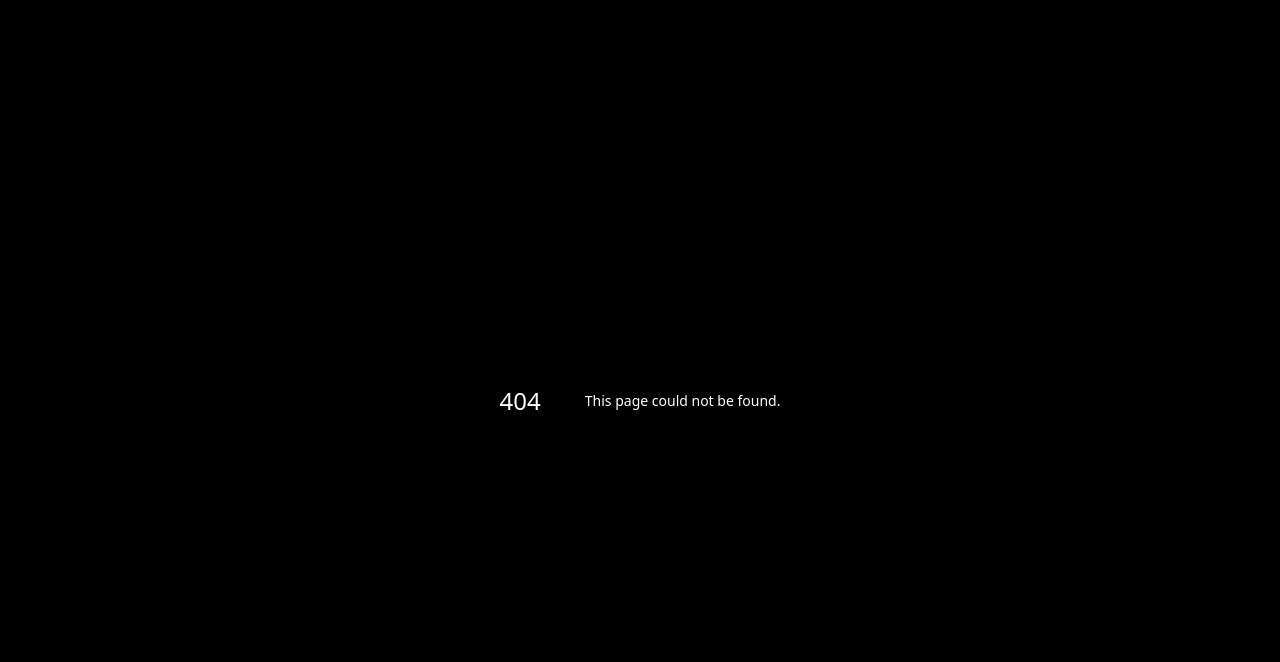
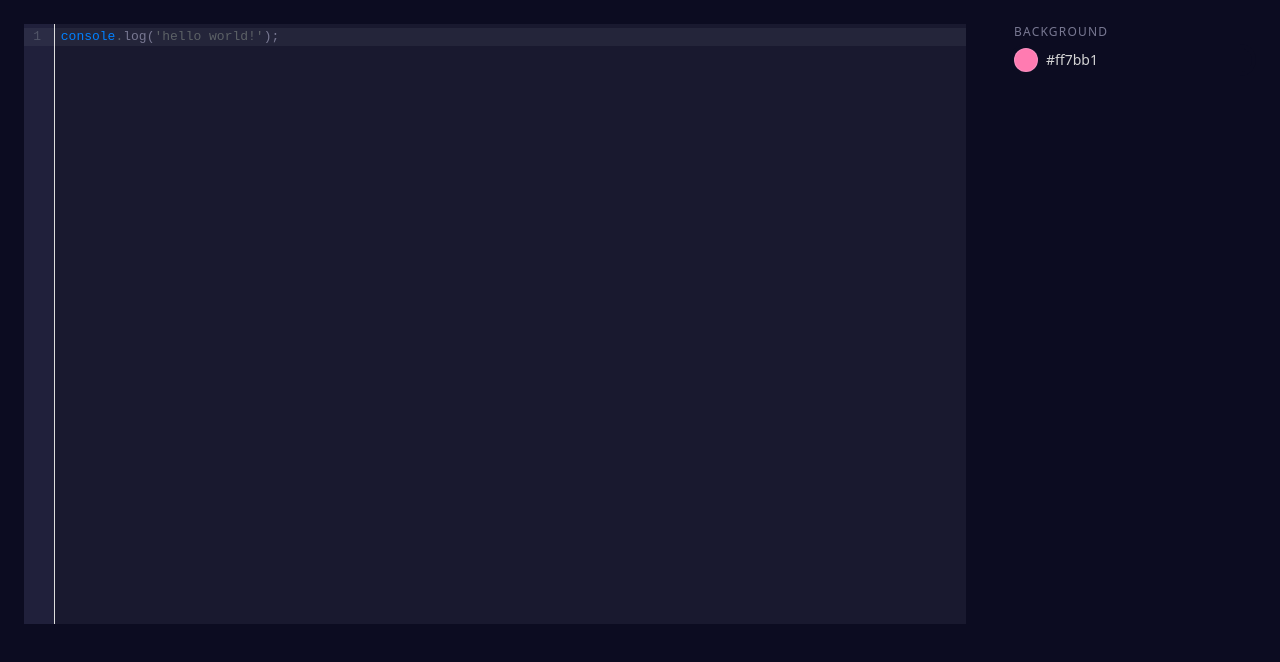
Before and after one commit to maxgeor/hueii, a Next.js app: page /sandbox in a window 1280 px wide. Before the commit this address had no page. Shown: the top 662 px of the page. Built offline with nearby package versions, Linux system fonts and the light colour scheme.

Commit message:
Got color picker to sync changes

```diff
--- a/app/editor/layout.js
+++ /dev/null
@@ -1,5 +0,0 @@
-export default function DashboardLayout({ children }) {
-  return (
-    <div>{children}</div>
-  );
-}
--- a/app/editor/page.js
+++ /dev/null
@@ -1,29 +0,0 @@
-'use client';
-
-import React, { useState } from 'react';
-import CodeMirror from '@uiw/react-codemirror';
-import { javascript } from '@codemirror/lang-javascript';
-
-export default function EditorPage() {
-  const [isOn, setIsOn] = useState(false);
-  const onChange = React.useCallback((value, viewUpdate) => {
-    console.log('value:', value);
-  }, []);
-
-  return (
-    <>
-      <div>Editor</div>
-
-      <p>{ isOn ? 'On!' : 'Off' }</p>
-      <button onClick={() => setIsOn(!isOn)}>
-        {`Turn ${isOn ? 'off' : 'on'}`}
-      </button>
-      <CodeMirror
-        value="console.log('hello world!');"
-        height="200px"
-        extensions={[javascript({ jsx: true })]}
-        onChange={onChange}
-      />
-    </>
-  );
-}
--- a/app/page.js
+++ b/app/page.js
@@ -9,20 +9,23 @@ export default function Page() {
     <>
       <Navbar maxWidth={maxWidth} />
       <div className="flex flex-col items-center gap-y-12 my-6">
-        <section className={`${maxWidth} flex flex-col items-center gap-y-12`}>
+        <section className={`${maxWidth} flex flex-col items-center gap-y-9`}>
           <h1 className='text-5xl font-bold text-center'>Create & publish VSCode themes, without the fuss</h1>
           <div className="flex flex-col items-center gap-y-4">
-            <Link href='/editor'>
+            <Link href='/sandbox'>
               <button className='w-fit rounded-full bg-white text-black transition ease-out transform hover:scale-110 active:scale-100 -rotate-1 hover:-rotate-2 active:-rotate-1  text-lg px-6 py-3 font-bold'>
                 Start designing
               </button>
             </Link>
-            <p className="text-gray-500">or <a href="#" className="ml-1 underline underline-offset-4 text-decoration-color-gray-500 font-medium text-white">Sign In</a></p>
+            <p className="text-gray-500">or <a href="#" className="ml-1 underline underline-offset-4 decoration-gray-500 hover:decoration-white font-medium text-white">Sign In</a></p>
           </div>
         </section>
         <section>
-          <div className="border-b-[10px] border-gray-900 rounded-[2.5rem]">
-            <div className="w-[50rem] border-[10px] border-gray-800 bg-gray-900 h-40 rounded-[1.5rem] shadow-inner">
+          {/* <div className="w-[50rem] border-[10px] border-purple-800 bg-purple-900 h-40 rounded-[1.5rem] shadow-inner">
+            lknvls
+          </div> */}
+          <div className="border-b-[10px] border-purple-900 rounded-[2.5rem]">
+            <div className="w-[50rem] border-[10px] border-purple-800 bg-purple-900 h-40 rounded-[1.5rem] shadow-inner">
               lknvls
             </div>
           </div>
--- /dev/null
+++ b/app/sandbox/layout.js
@@ -0,0 +1,9 @@
+export default function DashboardLayout({ children }) {
+  return (
+    <div className="max-w-7xl mx-auto">
+      <div className="m-6">
+        {children}
+      </div>
+    </div>
+  );
+}
--- /dev/null
+++ b/app/sandbox/page.js
@@ -0,0 +1,68 @@
+'use client';
+
+import React from 'react';
+import CodeMirror from '@uiw/react-codemirror';
+import { createTheme } from '@uiw/codemirror-themes';
+import { javascript } from '@codemirror/lang-javascript';
+import { tags as t } from '@lezer/highlight';
+
+import ColorBox from '../../components/ColorBox';
+
+export default function SandboxPage() {
+  const onChange = React.useCallback((value, viewUpdate) => {
+    console.log('value:', value);
+  }, []);
+
+  const myTheme = createTheme({
+    theme: 'light',
+    settings: {
+      background: '#19192f',
+      foreground: '#787892',
+      caret: '#fff',
+      selection: '#20203b',
+      selectionMatch: '#20203b',
+      lineHighlight: '#8a91991a',
+      gutterBackground: '#20203b',
+      gutterForeground: '#8a919966',
+    },
+    styles: [
+      { tag: t.comment, color: '#787b8099' },
+      { tag: t.variableName, color: '#0080ff' },
+      { tag: [t.string, t.special(t.brace)], color: '#5c6166' },
+      { tag: t.number, color: '#5c6166' },
+      { tag: t.bool, color: '#5c6166' },
+      { tag: t.null, color: '#5c6166' },
+      { tag: t.keyword, color: '#5c6166' },
+      { tag: t.operator, color: '#5c6166' },
+      { tag: t.className, color: '#5c6166' },
+      { tag: t.definition(t.typeName), color: '#5c6166' },
+      { tag: t.typeName, color: '#5c6166' },
+      { tag: t.angleBracket, color: '#5c6166' },
+      { tag: t.tagName, color: '#5c6166' },
+      { tag: t.attributeName, color: '#5c6166' },
+    ],
+  });
+
+  const extensions = [javascript({ jsx: true })];
+
+  return (
+    <>
+    <div className='flex gap-x-12 w-full'>
+      <CodeMirror
+        value="console.log('hello world!');"
+        height="600px"
+        theme={myTheme}
+        extensions={extensions}
+        onChange={onChange}
+        className='w-full '
+      />
+      <section className='flex flex-col gap-y-6'>
+        <div className='flex flex-col gap-y-1'>
+          <h4 className='text-xs uppercase text-gray-500 tracking-widest'>Background</h4>
+          <ColorBox color={'#ff7bb1'} />
+        </div>
+      </section>
+    </div>
+    </>
+  );
+}
--- /dev/null
+++ b/components/ColorBox.jsx
@@ -0,0 +1,57 @@
+import React, { useState, useRef } from 'react'
+
+export default function ColorBox({ color: currentColor }) {
+  const picker = useRef(null);
+  const [color, setColor] = useState(currentColor);
+
+  const handleChange = (e) => {
+    let newColor = e.target.value;
+
+    if (newColor.charAt(0) !== '#') {
+      newColor = `#${newColor}`.substring(0, 7)
+    }
+
+    setColor(newColor);
+    // setStyle(newColor);
+  }
+
+  const styles = { backgroundColor: color }
+
+  // props
+    // style (the part of the code this ColorBox changes)
+    // setStyle
+      // We need to have one file with all the state for each style
+    // hex
+  return (
+    <div className='-ml-1'>
+      <input
+        ref={picker}
+        type='color'
+        value={color}
+        className='hidden'
+        onChange={e => handleChange(e)}
+      />
+      <div
+        className='group flex items-center gap-x-1 bg-black hover:ring-1 hover:ring-gray-800 focus-within:ring-1 focus-within:ring-blue-500 rounded-full p-1'
+      >
+        <button
+          style={styles}
+          onClick={() => picker.current.showPicker()}
+          className={`
+            h-6 w-6 border border-box border-white/20 rounded-full z-10
+          `}
+        ></button>
+        <input
+          id='hex'
+          type='text'
+          value={color}
+          maxLength='7'
+          className='text-sm text-trueGray-300 p-1 leading-4 bg-black rounded-r-full focus:outline-none'
+          onChange={e => handleChange(e)}
+          onClick={e => e.target.select()}
+          onFocus={e => e.target.select()}
+        />
+      </div>
+    </div>
+  )
+}
--- a/package.json
+++ b/package.json
@@ -10,7 +10,9 @@
   },
   "dependencies": {
     "@codemirror/lang-javascript": "^6.1.1",
+    "@lezer/highlight": "^1.1.2",
     "@next/font": "^13.0.2",
+    "@uiw/codemirror-themes": "^4.12.4",
     "@uiw/react-codemirror": "^4.12.4",
     "codemirror": "^6.0.1",
     "eslint": "8.26.0",
--- a/tailwind.config.js
+++ b/tailwind.config.js
@@ -11,13 +11,17 @@ module.exports = {
   theme: {
     colors: {
       ...colors,
-      // black: '#0a0a35',
-      // white: '#F1F1FF',
-      // gray: {
-      //   900: '#101448',
-      //   800: '#17195a',
-      //   500: '#787892',
-      // },
+      black: '#0C0C21',
+      white: '#E2E2F9',
+      gray: {
+        900: '#19192f',
+        800: '#20203b',
+        500: '#787892',
+      },
+      purple: {
+        900: '#101448',
+        800: '#17195a',
+      },
     },
     extend: {
       fontFamily: {
```
Also changed, not shown: 1 other file (tests, documents, lock files or other folders).
